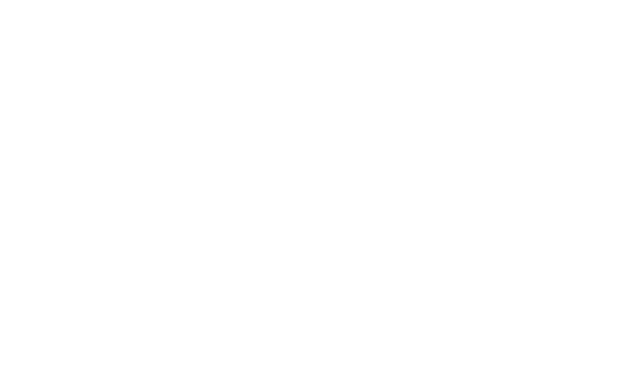
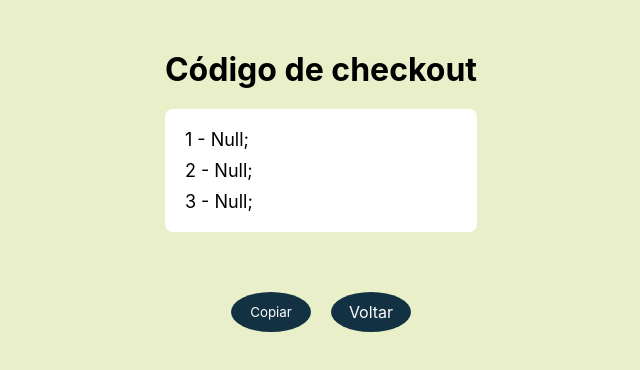
Before and after one commit to Rafanfos/gerador-checkout-react, a React (Create React App) app: page /checkout in a window 1280 px wide. Before the commit this address had no page. Shown: the top 370 px of the page, without its empty margins (319-959 px from the left). Built offline with nearby package versions, Linux system fonts and the light colour scheme.

Commit message:
feat:add feat checkoutCode

```diff
--- a/src/components/ServicesList/styles.ts
+++ b/src/components/ServicesList/styles.ts
@@ -4,19 +4,18 @@
   display: flex;
   flex-direction: column;
   gap: 10px;
-  width: 90%;
-  height: 90%;
+  width: 100%;
   align-items: center;
 
   ul {
     display: flex;
-    gap: 25px;
+    gap: 40px;
     align-items: center;
     border-radius: 8px;
-    max-height: 60%;
+    /* height: 150px; */
     max-width: 95%;
     overflow: auto;
-    padding: 20px;
+    padding: 20px 30px;
   }
 
   li {
@@ -24,7 +23,7 @@
     gap: 20px;
     align-items: center;
     justify-content: space-between;
-    min-width: 100%;
+    min-width: 98%;
     border-radius: 8px;
     border: solid var(--grey-0);
     padding: 10px;
@@ -44,10 +43,11 @@
 
   @media (min-width: 728px) {
     ul {
-      min-height: 200px;
-      max-height: 400px;
+      /* height: 300px; */
       width: 400px;
       flex-direction: column;
+      padding: 30px;
+      gap: 10px;
     }
     li {
       min-height: 100px;
--- /dev/null
+++ b/src/pages/CheckoutCode/index.tsx
@@ -0,0 +1,73 @@
+import { useContext } from "react";
+import { Link } from "react-router-dom";
+import { Context } from "../../context";
+import { StyledCheckout } from "./style";
+import { AnimatePresence, motion } from "framer-motion";
+
+export const CheckoutCode = () => {
+  const { activity } = useContext(Context);
+
+  const devContact = activity.filter(
+    ({ service }) => service === "Contato com Dev"
+  );
+
+  const othersActivties = activity.filter(
+    ({ service }) => service === "Outras atividades"
+  );
+
+  const pendencies = activity.filter(({ service }) => service === "Pendências");
+
+  const text1 = `1 - ${
+    devContact.length > 0
+      ? devContact.map(({ dev, obs }) => `${obs} ${dev}`)
+      : `Null`
+  };`;
+
+  const text2 = `2 - ${
+    othersActivties.length > 0
+      ? othersActivties.map(({ dev, obs }) => `${dev} ${obs}`)
+      : `Null`
+  };`;
+
+  const text3 = `3 - ${
+    pendencies.length > 0
+      ? pendencies.map(({ dev, obs }) => `${dev} ${obs}`)
+      : `Null`
+  };`;
+
+  const copyCode = () => {
+    const code = `${text1}\n${text2}\n${text3}`;
+    navigator.clipboard.writeText(code);
+  };
+
+  return (
+    <StyledCheckout>
+      <AnimatePresence>
+        <motion.div
+          className="animation-div"
+          initial={{ opacity: 0 }}
+          animate={{ opacity: 1, y: [-100, 0] }}
+          exit={{ opacity: 0, y: [0, -100] }}
+          transition={{ ease: "easeOut", duration: 1.5 }}
+        >
+          <h1>Código de checkout</h1>
+          <div className="codeList">
+            <p>{text1}</p>
+            <p>{text2}</p>
+            <p>{text3}</p>
+          </div>
+        </motion.div>
+        <motion.div
+          className="buttons"
+          initial={{ opacity: 0 }}
+          animate={{ opacity: 1 }}
+          exit={{ opacity: 0 }}
+          transition={{ ease: "easeOut", duration: 3 }}
+        >
+          <button onClick={copyCode}>Copiar</button>
+          <Link to={"/"}>Voltar</Link>
+        </motion.div>
+      </AnimatePresence>
+    </StyledCheckout>
+  );
+};
--- /dev/null
+++ b/src/pages/CheckoutCode/style.ts
@@ -0,0 +1,50 @@
+import styled from "styled-components";
+
+export const StyledCheckout = styled.div`
+  padding: 20px;
+  display: flex;
+  flex-direction: column;
+  gap: 20px;
+
+  .animation-div {
+    padding: 20px;
+    display: flex;
+    flex-direction: column;
+    gap: 20px;
+  }
+
+  .codeList {
+    display: flex;
+    flex-direction: column;
+    gap: 10px;
+    background-color: #ffffff;
+    padding: 20px;
+    border-radius: 8px;
+    font-size: 18px;
+  }
+
+  .buttons {
+    display: flex;
+    justify-content: center;
+    gap: 20px;
+    padding: 20px;
+  }
+
+  button,
+  a {
+    display: flex;
+    justify-content: center;
+    align-items: center;
+    width: 80px;
+    height: 40px;
+    background-color: var(--color-primary);
+    border-radius: 50%;
+    color: #ffffff;
+  }
+
+  button:hover,
+  a:hover {
+    scale: 1.2;
+    background-color: var(--color-primary-light);
+  }
+`;
--- a/src/pages/HomePage/index.tsx
+++ b/src/pages/HomePage/index.tsx
@@ -7,6 +7,7 @@
 import CurrentDate from "../../components/CurrentDate";
 import ServicesList from "../../components/ServicesList";
 import { Context, IServiceData } from "../../context";
+import { Link } from "react-router-dom";
 
 const HomePage = () => {
   const { serviceType, setServiceType, saveData } = useContext(Context);
@@ -104,9 +105,15 @@
           </AnimatePresence>
         </form>
       </motion.div>
-      <>
-        <ServicesList />
-      </>
+      <ServicesList />
+      <motion.div
+        initial={{ opacity: 0 }}
+        animate={{ opacity: 1 }}
+        transition={{ ease: "easeOut", duration: 3 }}
+        exit={{ opacity: 0 }}
+      >
+        <Link to={"/checkout"}>Gerar código</Link>
+      </motion.div>
     </StyledPage>
   );
 };
--- a/src/pages/HomePage/style.ts
+++ b/src/pages/HomePage/style.ts
@@ -6,7 +6,6 @@
   align-items: center;
   gap: 20px;
   width: 100%;
-  padding: 5px;
   height: 100%;
 
   h1 {
@@ -64,7 +63,8 @@
     border: 1px solid var(--color-grey-1);
   }
 
-  button {
+  button,
+  a {
     background-color: var(--color-primary);
     border-radius: 20px;
     width: 100px;
@@ -72,10 +72,18 @@
     color: #ffffff;
   }
 
-  button:hover {
+  button:hover,
+  a:hover {
     background-color: var(--color-primary-light);
     transition: 0.5s;
     scale: 1.2;
+  }
+
+  a {
+    display: flex;
+    justify-content: center;
+    align-items: center;
+    width: 200px;
   }
 
   .alert {
--- a/src/routes/index.tsx
+++ b/src/routes/index.tsx
@@ -1,10 +1,11 @@
+import { Routes, Route } from "react-router-dom";
 import HomePage from "../pages/HomePage";
-import { Routes, Route } from "react-router-dom";
-
+import { CheckoutCode } from "../pages/CheckoutCode";
 const RoutesMain = () => {
   return (
     <Routes>
       <Route path={"/"} element={<HomePage />} />
+      <Route path={"/checkout"} element={<CheckoutCode />} />
     </Routes>
   );
 };
--- a/src/styles/App.ts
+++ b/src/styles/App.ts
@@ -1,10 +1,15 @@
 import styled from "styled-components";
 
 export const AppRoot = styled.div`
-  height: 100%;
+  min-height: 100vh;
   max-width: 1440px;
   background-color: var(--background-primary);
   display: flex;
   flex-direction: column;
   align-items: center;
+  padding: 10px 20px;
+
+  @media (min-width: 768px) {
+    height: 100%;
+  }
 `;
--- a/src/styles/global.ts
+++ b/src/styles/global.ts
@@ -46,17 +46,10 @@
 }
 
 body{
-    height:100vh;
-    margin: 0;
     -webkit-font-smoothing: antialiased;
     -moz-osx-font-smoothing: grayscale;
 }
 
-@media (min-width: 728px) {
-    body{
-    height:100%;
-    }
-}
 
 #root{
     height:100%;
```
